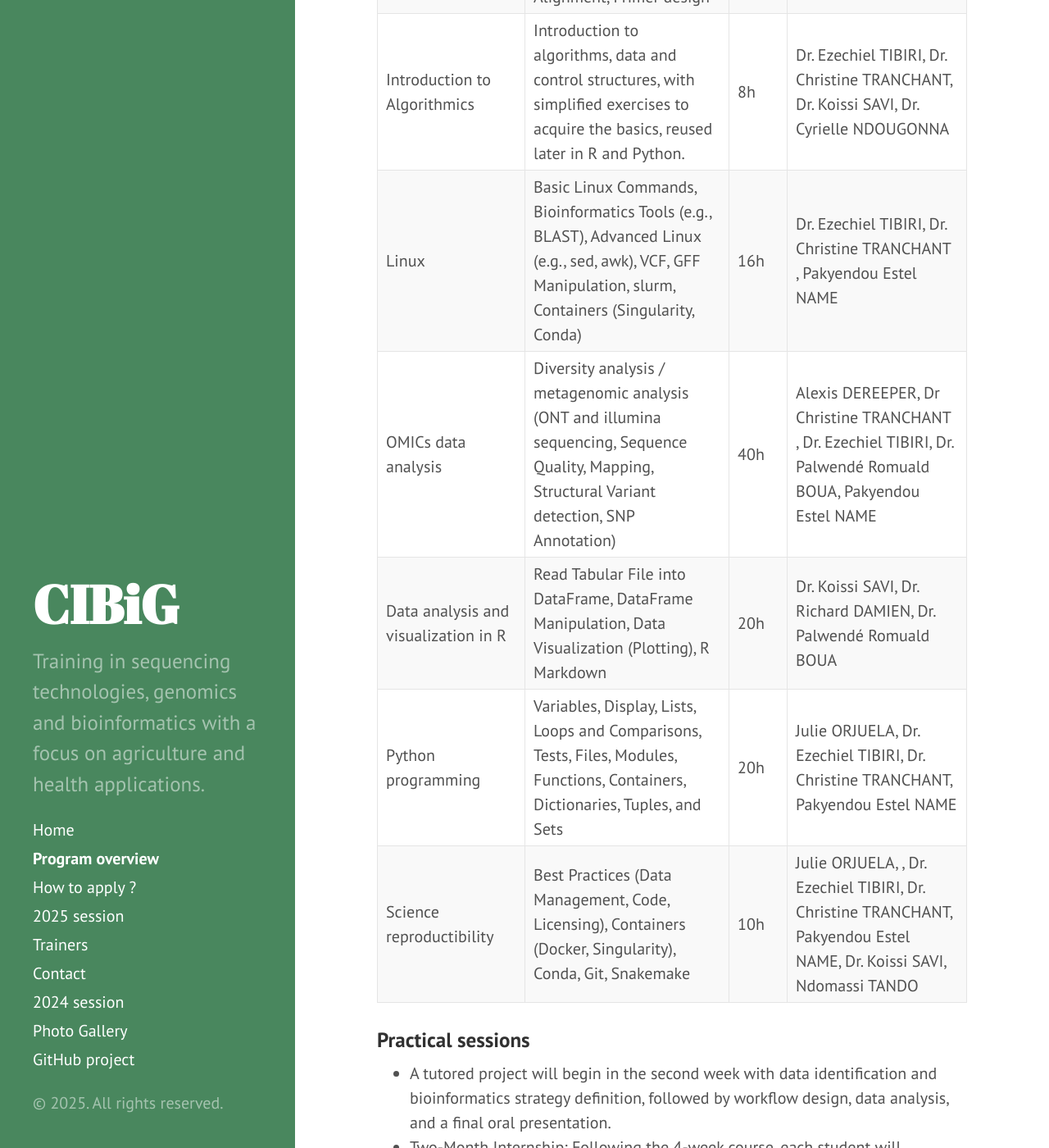
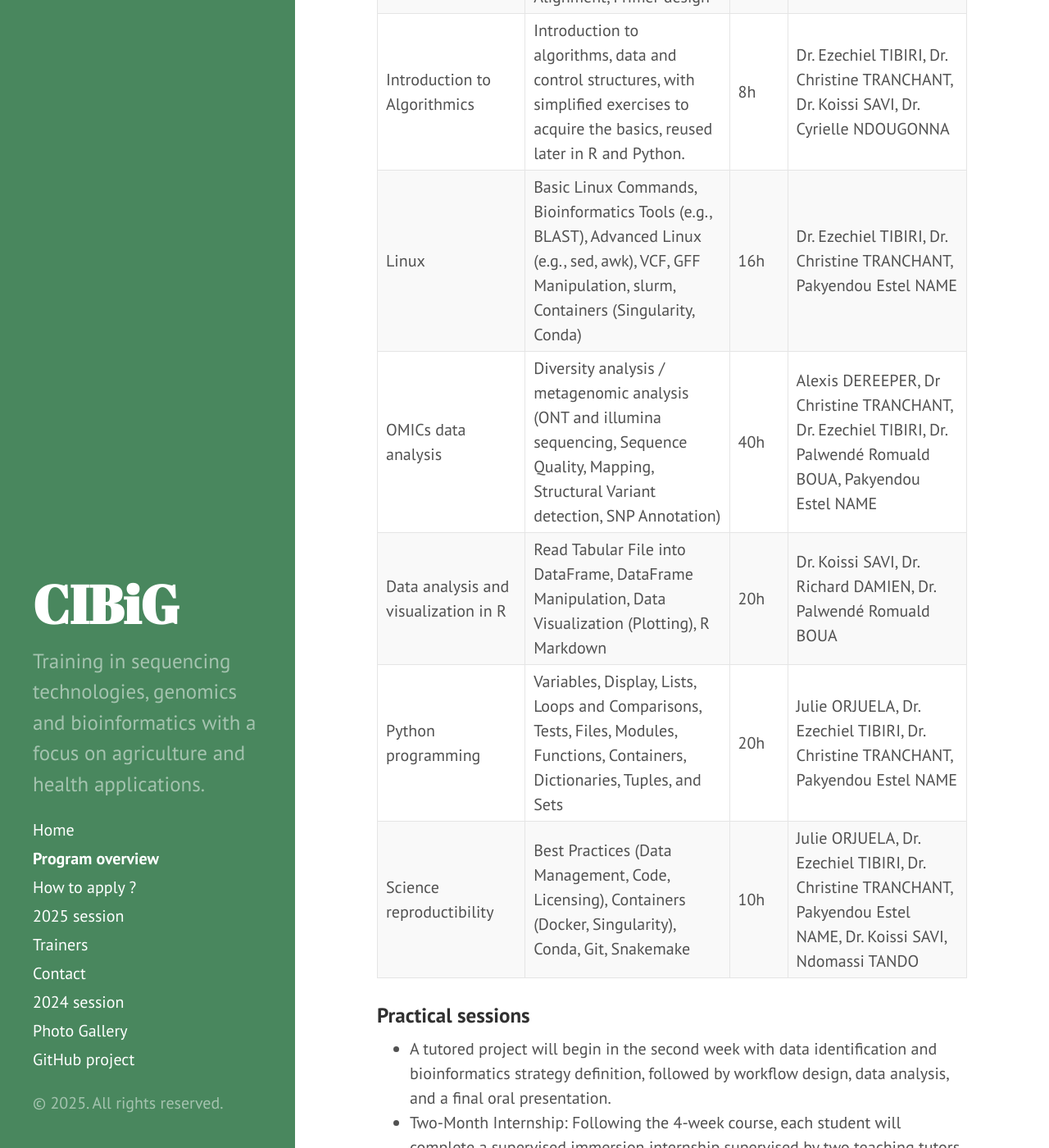
Before and after one commit to wave-centre/cibig, a Jekyll site: the page built from docs/01-description.md, in a window 1280 px wide and 1400 px high, scrolled down 1521 px. Shown: the whole window at 82% size. Built offline with Jekyll 4.4.1, drawn with Linux system fonts in a browser that asks for light colours.

```diff
--- a/docs/01-description.md
+++ b/docs/01-description.md
@@ -35,11 +35,11 @@ The course will be in French, but the slides and other course material will be i
 | Sequencing: from library preparation to sequencing | Overview of Sequencing Technologies, RNA/DNA Extraction, Library Preparation for Illumina and ONT, Sequencing and Quality Control                         | 30h | Martine Bangratz, Pakyendou Estel NAME, Dr. Cyrielle NDOUGONNA|
 | Biological database                                | Sequence Databases (e.g., NCBI/SWISS-Prot), Blast Alignment, Primer design                                                                                | 12h | Dr. Ezechiel TIBIRI, Dr. Christine TRANCHANT|
 | Introduction to Algorithmics | 	Introduction to algorithms, data and control structures, with simplified exercises to acquire the basics, reused later in R and Python. | 8h | Dr. Ezechiel TIBIRI, Dr. Christine TRANCHANT, Dr. Koissi SAVI, Dr. Cyrielle NDOUGONNA|
-| Linux                                              | Basic Linux Commands,  Bioinformatics Tools (e.g., BLAST), Advanced Linux (e.g., sed, awk), VCF, GFF Manipulation, slurm, Containers (Singularity, Conda) | 16h | Dr. Ezechiel TIBIRI, Dr. Christine TRANCHANT , Pakyendou Estel NAME|
-| OMICs data analysis                                | Diversity analysis / metagenomic analysis (ONT and illumina sequencing, Sequence Quality, Mapping, Structural Variant detection, SNP Annotation)          | 40h | Alexis DEREEPER, Dr Christine TRANCHANT , Dr. Ezechiel TIBIRI, Dr. Palwendé Romuald BOUA, Pakyendou Estel NAME|
+| Linux                                              | Basic Linux Commands,  Bioinformatics Tools (e.g., BLAST), Advanced Linux (e.g., sed, awk), VCF, GFF Manipulation, slurm, Containers (Singularity, Conda) | 16h | Dr. Ezechiel TIBIRI, Dr. Christine TRANCHANT, Pakyendou Estel NAME|
+| OMICs data analysis                                | Diversity analysis / metagenomic analysis (ONT and illumina sequencing, Sequence Quality, Mapping, Structural Variant detection, SNP Annotation)          | 40h | Alexis DEREEPER, Dr Christine TRANCHANT, Dr. Ezechiel TIBIRI, Dr. Palwendé Romuald BOUA, Pakyendou Estel NAME|
 | Data analysis and visualization in R               | Read Tabular File into DataFrame, DataFrame Manipulation, Data Visualization (Plotting), R Markdown                                                      | 20h | Dr. Koissi SAVI, Dr. Richard DAMIEN, Dr. Palwendé Romuald BOUA |
 | Python programming                                 | Variables, Display, Lists, Loops and Comparisons, Tests, Files, Modules, Functions, Containers, Dictionaries, Tuples, and Sets                                                                                                                                                          | 20h | Julie ORJUELA, Dr. Ezechiel TIBIRI, Dr. Christine TRANCHANT, Pakyendou Estel NAME |
-| Science reproductibility                           | Best Practices (Data Management, Code, Licensing), Containers (Docker, Singularity), Conda, Git, Snakemake                                                | 10h | Julie ORJUELA, , Dr. Ezechiel TIBIRI, Dr. Christine TRANCHANT, Pakyendou Estel NAME, Dr. Koissi SAVI, Ndomassi TANDO |
+| Science reproductibility                           | Best Practices (Data Management, Code, Licensing), Containers (Docker, Singularity), Conda, Git, Snakemake                                                | 10h | Julie ORJUELA, Dr. Ezechiel TIBIRI, Dr. Christine TRANCHANT, Pakyendou Estel NAME, Dr. Koissi SAVI, Ndomassi TANDO |
 
 ### Practical sessions
 
```
